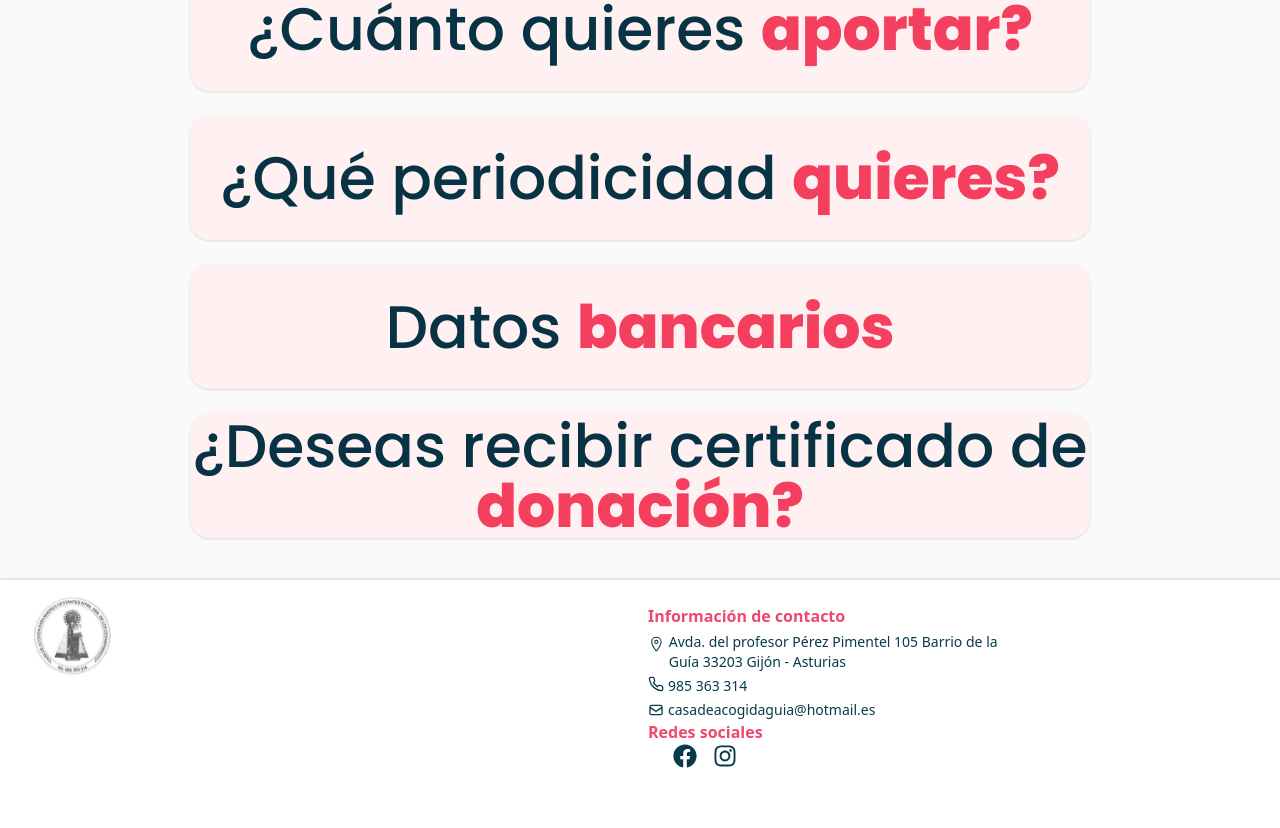
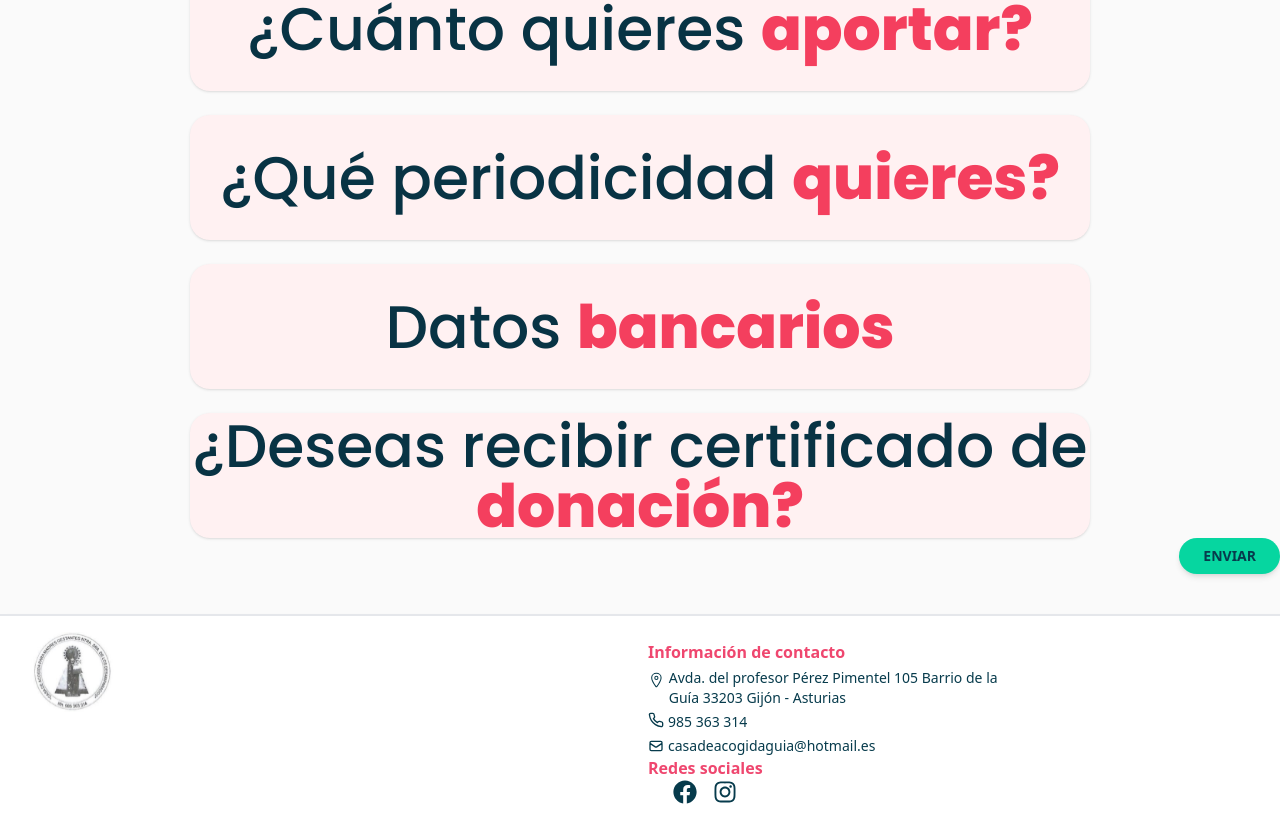
Before and after one commit to vallefarinha/front-casa, a React (Vite) app: page /form in a window 1280 px wide. Shown: the part 967-1795 px from the top of the page. Before the commit the page ends 1759 px from the top, so only its background shows below. Built offline with nearby package versions, Linux system fonts and the light colour scheme.

Commit message:
send button

```diff
--- /dev/null
+++ b/src/components/form/SendButtonForm.jsx
@@ -0,0 +1,12 @@
+import React from 'react'
+import PrimaryBtn from "../buttons/PrimaryBtn"
+
+const SendButtonForm = () => {
+  return (
+    <div style={{ display: 'flex', justifyContent: 'flex-end' }}>
+        <PrimaryBtn data="ENVIAR" go="/thanks" />
+    </div>
+  )
+}
+
+export default SendButtonForm
--- a/src/pages/PartnerForm.jsx
+++ b/src/pages/PartnerForm.jsx
@@ -4,6 +4,7 @@ import MoneySelect from "../components/form/MoneySelect"
 import Periodicity from "../components/form/Periodicity";
 import Title from "../components/title/Title";
 import DonationOption from "../components/form/DonationOption";
+import SendButtonForm from "../components/form/SendButtonForm";
 
 function PartnerForm() {
   return (
@@ -18,6 +19,7 @@ function PartnerForm() {
       <Periodicity />
       <BankBlue />
       <DonationOption />
+      <SendButtonForm />
     </div>
   );
 }
```
